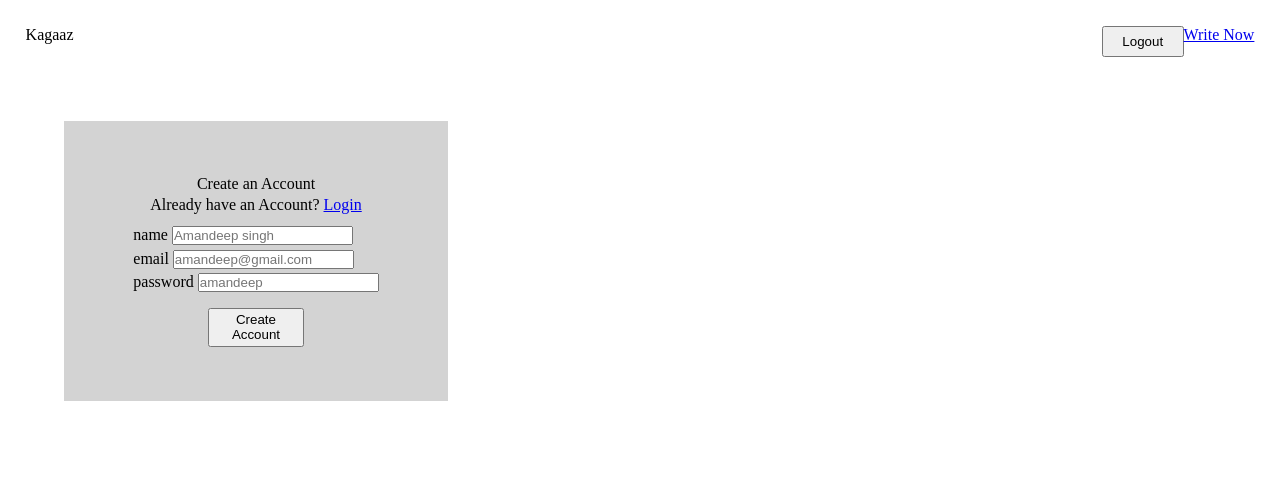
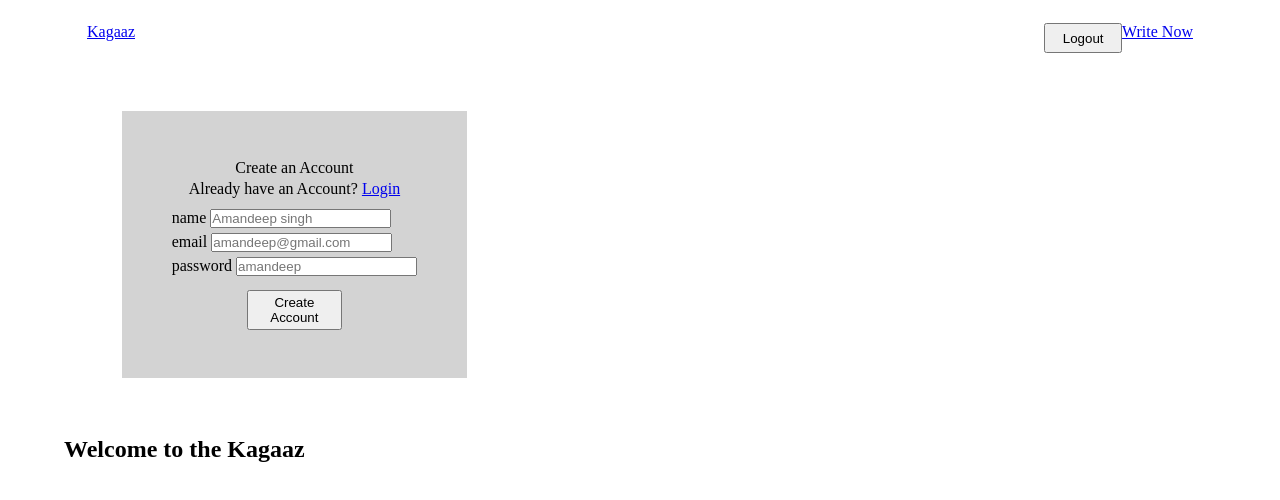
Before and after one commit to sarb001/Blog-Nest, a React (Vite) app in the folder frontend/: page / in a window 1280 px wide. Shown: the top 500 px of the page. Built offline with nearby package versions, Linux system fonts and the light colour scheme.

Commit message:
login/logout -working

```diff
--- a/frontend/src/App.tsx
+++ b/frontend/src/App.tsx
@@ -4,7 +4,6 @@ import SignIn from "./components/SignIn"
 import Home from "./components/Home"
 import Blogs from "./components/Blogs"
 import SingleBlog from "./components/SingleBlog"
-import Header from "./components/Header"
 import CreateBlog from "./components/CreateBlog"
 
 
@@ -13,7 +12,6 @@ function App() {
   return (
       <>
       <BrowserRouter>
-      <Header />
          <Routes>
            <Route path="/" element = {<Home />}>  </Route>
            <Route path="/signup" element = {<Signup />}>  </Route>
--- a/frontend/src/components/Blogs.tsx
+++ b/frontend/src/components/Blogs.tsx
@@ -3,6 +3,7 @@ import axios from 'axios';
 import BlogCard from './BlogCard';
 import { useEffect, useState } from 'react';
 import { BACKEND_URL } from '../config';
+import Header from './Header';
 
 const Blogs = () => {
 
@@ -45,6 +46,9 @@ const Blogs = () => {
 
   return (
     <>
+    <div>
+      <Header />
+    </div>
     <div style = {{margin:'2%',display:'flex'}}>
       <h3> All Blogs  </h3>
       <div style = {{margin:'3%'}}>
--- a/frontend/src/components/CreateBlog.tsx
+++ b/frontend/src/components/CreateBlog.tsx
@@ -1,5 +1,5 @@
-import { ChangeEvent, ReactElement, useState } from "react";
-import ReactQuill, { Quill } from "react-quill";
+import {  useState } from "react";
+import ReactQuill  from "react-quill";
 import 'react-quill/dist/quill.snow.css'
 import axios from "axios";
 import { BACKEND_URL } from "../config";
--- a/frontend/src/components/Header.tsx
+++ b/frontend/src/components/Header.tsx
@@ -1,22 +1,45 @@
-import { Link } from "react-router-dom";
+
+import { useState } from "react";
+import { Link, useNavigate } from "react-router-dom";
+import Signup from "./Signup";
 
 const Header = () => {
 
+    const [session,setSession] = useState(true);
+    const navigate = useNavigate();
+
     const logout = () => {
-
+        localStorage.removeItem('token');
+        setSession(false);
+        navigate('/signin');
     }
 
   return (
         <div style = {{display:'grid' ,gridTemplateColumns:'1fr 1fr' ,justifyContent:'space-between',margin:'2%'}}>
+                {session ? <>
+                    <div>
+                      <Link to = "/"> Kagaaz </Link>
+                     </div>
+                </> :
                 <div>
-                    <span> Kagaaz </span>
+                           <Link to = "/signup"> Kagaaz </Link>
                 </div>
+                }
+                {session ?
+                <>
                 <div style = {{display:'flex',justifyContent:'end' }}>
                     <button onClick={logout} style={{padding:'1% 3%'}}> Logout </button>
                     <div>
                         <Link to = "/create" > Write Now </Link>
                     </div>
                 </div>
+                </> :
+                <>
+                    <Link to = "/signup">
+                      <button> Signup </button>
+                    </Link>
+                </>}
+
         </div>
   )
 }
--- a/frontend/src/components/Home.tsx
+++ b/frontend/src/components/Home.tsx
@@ -1,11 +1,14 @@
 
+import Header from './Header'
 import Signup from './Signup'
 
 const Home = () => {
   return (
     <>
-      <div>
+      <div style = {{margin:'1% 5%'}}>
+            <Header />
             <Signup />
+            <h2> Welcome to the   Kagaaz </h2>
       </div>
     </>
   )
--- a/frontend/src/components/SingleBlog.tsx
+++ b/frontend/src/components/SingleBlog.tsx
@@ -35,6 +35,7 @@ const SingleBlog = () => {
     },[id]);
 
   return (
+
     <div style = {{padding:'4% 5%' ,display:'grid',gridTemplateColumns:'1fr 1fr'}}>
 
      <div>
```
